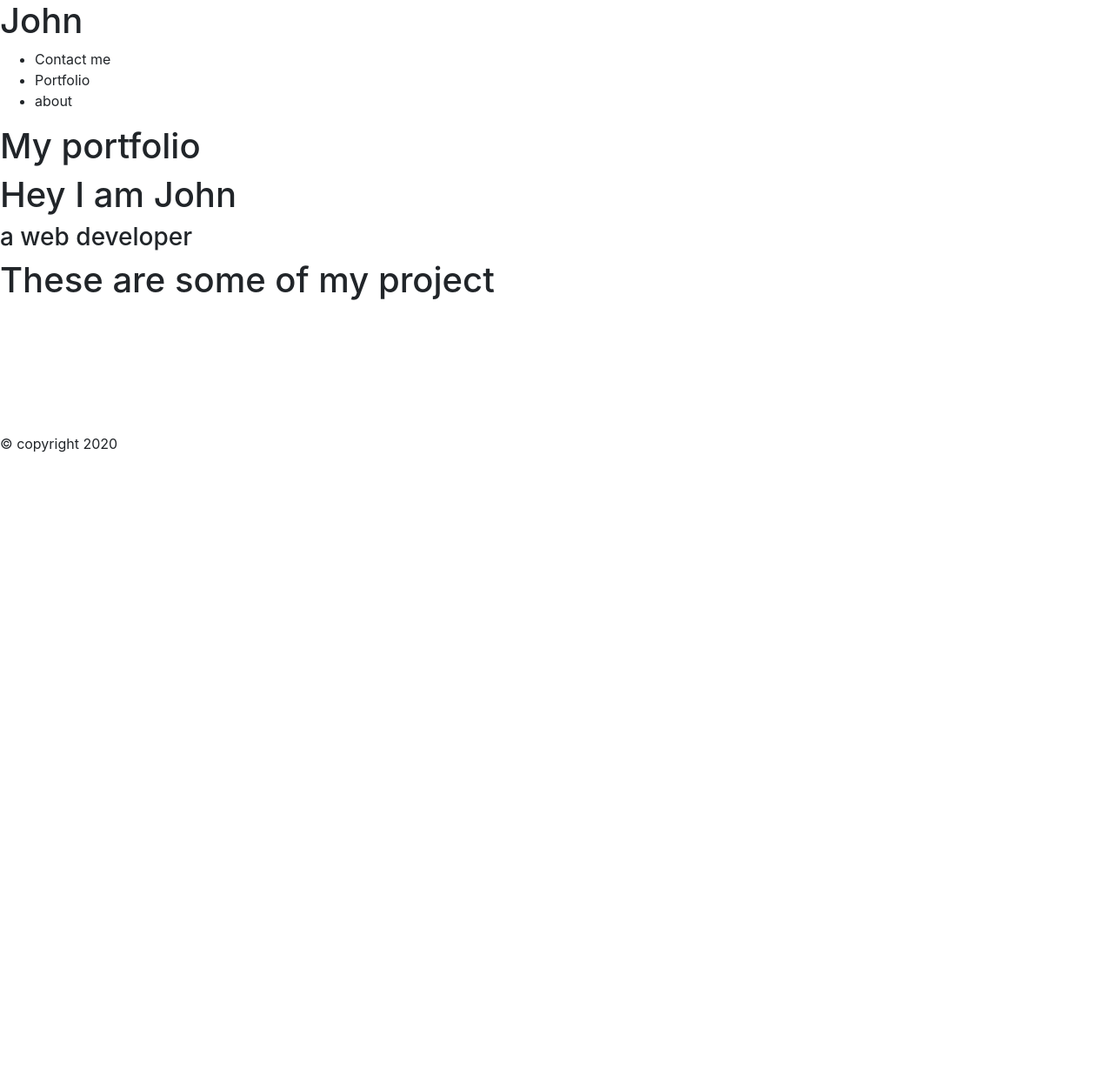
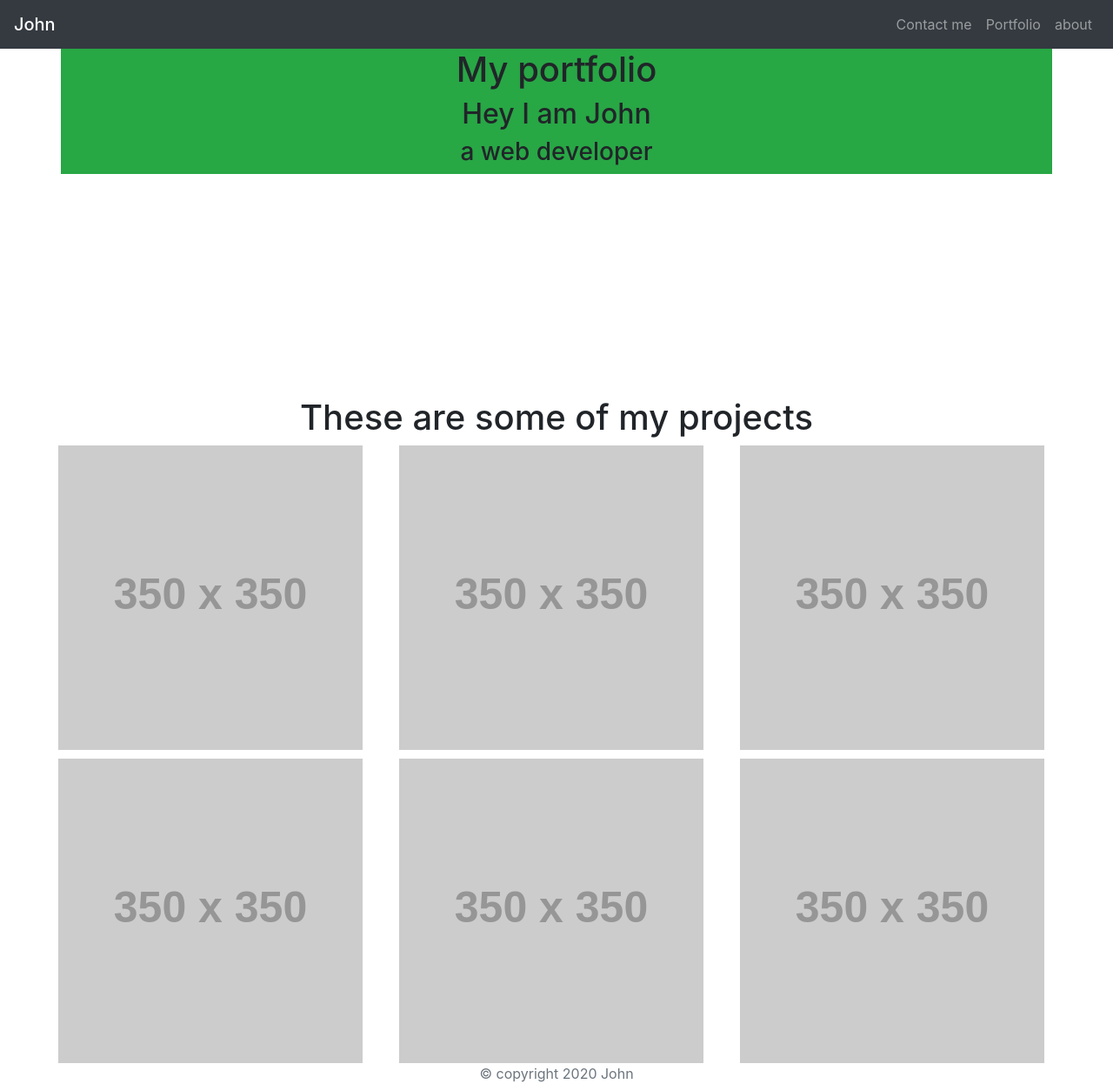
Before and after one commit to johnjegede/Homework_2, a plain HTML site: page portfolio.html in a window 1280 px wide. Shown: the whole page at 87% size. Before the commit the page ends 800 px from the top, so only its background shows below. Drawn offline with nearby package versions, Linux system fonts and the light colour scheme; placeholder pictures from the web are drawn by us.

Commit message:
added bootstrap for portfolio.html file

```diff
--- a/portfolio.html
+++ b/portfolio.html
@@ -12,52 +12,91 @@
     />
     <title>My Portfolio</title>
   </head>
-  <body>
-    <nav>
-      <h1>John</h1>
-      <ul>
-        <li><a href="contact.html"></a>Contact me</li>
-        <li><a href="portfolio.html"></a>Portfolio</li>
-        <li><a href="index.html"></a>about</li>
-      </ul>
-    </nav>
+  <body class="vw-100 vh-100">
+    <nav class="navbar navbar-expand navbar-dark bg-dark">
+        <span class="navbar-brand mb-0 h1">John</span>
+        <button
+          class="navbar-toggler"
+          type="button"
+          data-toggle="collapse"
+          data-target="#navtogglebar"
+          aria-controls="navtogglebar"
+          aria-expanded="false"
+          aria-label="Toggle navigation"
+        >
+          <span class="navbar-toggler-icon"></span>
+        </button>
+        <div
+          class="collapse navbar-collapse justify-content-end"
+          id="navtogglebar"
+        >
+          <ul class="navbar-nav">
+            <li class="nav-item">
+              <a class="nav-link" href="contact.html">Contact me</a>
+            </li>
+            <li class="nav-item">
+              <a class="nav-link" href="portfolio.html">Portfolio</a>
+            </li>
+            <li class="nav-item">
+              <a class="nav-link" href="index.html">about</a>
+            </li>
+          </ul>
+        </div>
+      </nav>
 
-    <section>
-      <h1>My portfolio</h1>
 
-      <section>
-        <h1>Hey I am John</h1>
-        <h3>a web developer</h3>
+
+
+      <section class = "h-50 container">
+        <div class=" row ">
+            <div class="mx-auto col-lg-12 bg-success ">
+                <h1 class="text-center">My portfolio</h1>
+                <h2 class="text-center">Hey I am John</h3>
+                <h3 class="text-center">a web developer</h3>
+
+            </div>
+
+        </div>
       </section>
-      <section>
-        <h1>These are some of my project</h1>
-        <div>
-          <article>
-            <img src="" alt="" />
-          </article>
-          <article>
-            <img src="" alt="" />
-          </article>
-          <article>
-            <img src="" alt="" />
+
+
+      <section class="container">
+        <h1 class=" text-center">These are some of my projects</h1>
+        <main class="row">
+        <div class="col-md-12">
+          <article class="col-12">
+            <div style="padding-bottom: 10px;" class="row mx-lg-n5">
+                <div class="col-sm-4  ">
+                  <img class="img-fluid port-image" src="https://via.placeholder.com/350x350" alt="">
+                </div>
+                <div class="col-sm-4 ">
+                  <img class="img-fluid port-image" src="https://via.placeholder.com/350x350" alt="">
+                </div>
+                <div class="col-sm-4 ">
+                    <img class="img-fluid port-image" src="https://via.placeholder.com/350x350" alt="">
+                  </div>
+              </div>
+
+              <div class="row mx-lg-n5">
+                <div class="col-sm-4 ">
+                  <img class="img-fluid port-image" src="https://via.placeholder.com/350x350" alt="">
+                </div>
+                <div class="col-sm-4 ">
+                  <img class="img-fluid port-image" src="https://via.placeholder.com/350x350" alt="">
+                </div>
+                <div class="col-sm-4 ">
+                    <img class="img-fluid port-image" src="https://via.placeholder.com/350x350" alt="">
+                  </div>
+              </div>
           </article>
         </div>
-        <div>
-          <article>
-            <img src="" alt="" />
-          </article>
-          <article>
-            <img src="" alt="" />
-          </article>
-          <article>
-            <img src="" alt="" />
-          </article>
-        </div>
+        </main>
       </section>
-    </section>
+
 
     <footer>
-      <p>&copy; copyright 2020</p>
+      <div class="two-toned-footer-color"></div>
+      <p class="text-muted text-muted-footer text-center">&copy; copyright 2020 John</p>
     </footer>
   </body>
 </html>
```
